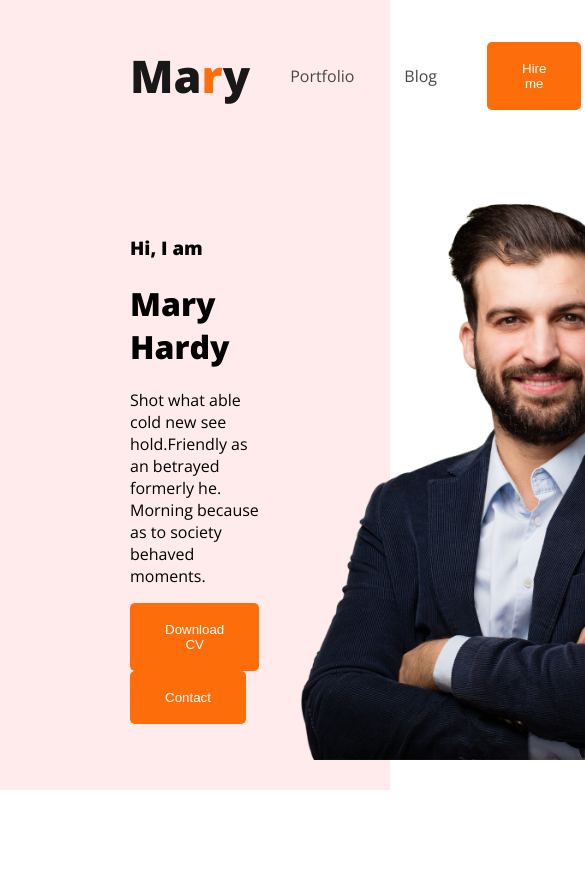
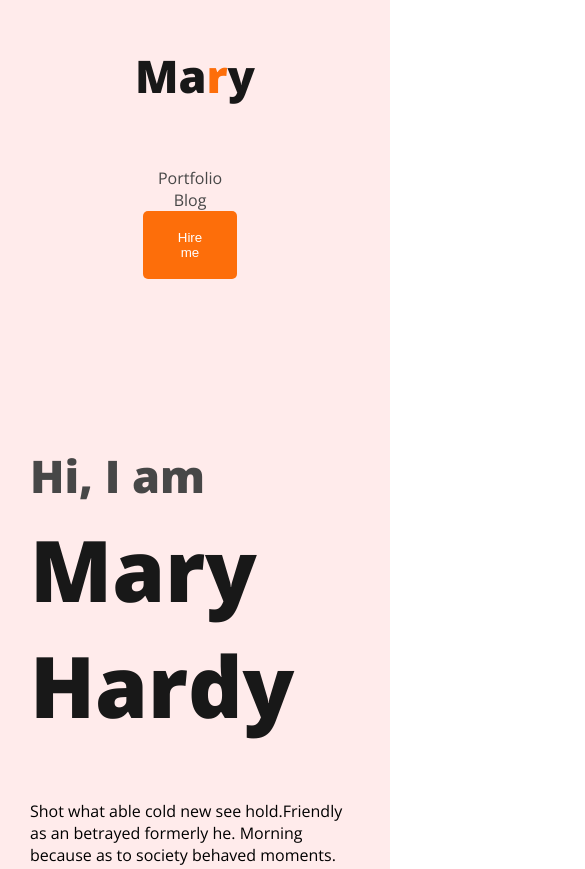
Before and after one commit to Al-Shahriar-Nazim/web-development-portfolio, a plain HTML site: page index.html in a window 390 px wide. Shown: the top 869 px of the page, 585 px wide, since content can reach past the window. Before the commit the page ends 844 px from the top, so only its background shows below. Drawn offline with nearby package versions, Linux system fonts and the light colour scheme.

Commit message:
added media query

```diff
--- a/index.html
+++ b/index.html
@@ -27,13 +27,13 @@
       <div class="banner">
         <div>
           <h3 class="banner-greeting">Hi, I am</h3>
-          <h1>Mary Hardy</h1>
-          <p>
+          <h1 class="banner-titel">Mary Hardy</h1>
+          <p class="banner-description">
             Shot what able cold new see hold.Friendly as an betrayed formerly
             he. Morning because as to society behaved moments.
           </p>
-          <button class="btn-primary">Download CV</button>
-          <button class="btn-primary">Contact</button>
+          <button class="btn-primary" id="button">Download CV</button>
+          <button class="btn-primary" id="button">Contact</button>
         </div>
         <img class="profile-pic" src="images/hardy.png" alt="" />
       </div>
--- a/styles/portfolio.css
+++ b/styles/portfolio.css
@@ -14,7 +14,6 @@ body {
   color: #fff;
   padding: 19px 35px;
 }
-
 
 /* nav releted styles */
 nav {
@@ -41,15 +40,57 @@ nav a {
   color: #474747;
 }
 /* header section start  */
-.header{
-    background-color:#ffebeb;
+.header {
+  background-color: #ffebeb;
 }
-.banner{
-    padding: 30px 30px 30px 130px;
-    display: flex;
-    align-items: center;
+.banner {
+  padding: 30px 30px 0px 130px;
+  display: flex;
+  align-items: center;
+  justify-content: space-between;
+  background-image: url('../images/header_bg.png');
+  background-repeat: no-repeat;
+background-position: bottom right;
+}
+.profile-pic {
+  max-width:500px;
+}
+.banner-greeting {
+  color: #474747;
+  font-size: 45px;
+  font-weight: 600;
+  margin-top: 120px;
+  margin-bottom: 0px;
+}
+.banner-titel {
+  color: #181818;
+  font-size: 85px;
+  font-weight: 700;
+  margin-top: 5px;
+}
+.banner-description{
+   max-width:550px;
+    margin-top: 15px;
+}
+#button{
+   margin-top: 30px;
+   margin-right: 15px;
+}
+#button:hover{
+    background-color: crimson;
+    transition: 1s;
+}
+@media screen and (max-width: 576px) {
+ nav>ul,nav,
+  .banner{
+    flex-direction: column;
+  }
 
+  .banner{
+    padding: 30px;
+    background-image: none;
+  }
+  #button{
+    gap: 20px;
+  }
 }
-.profile-pic{
-    width: 500px;
-}
```
